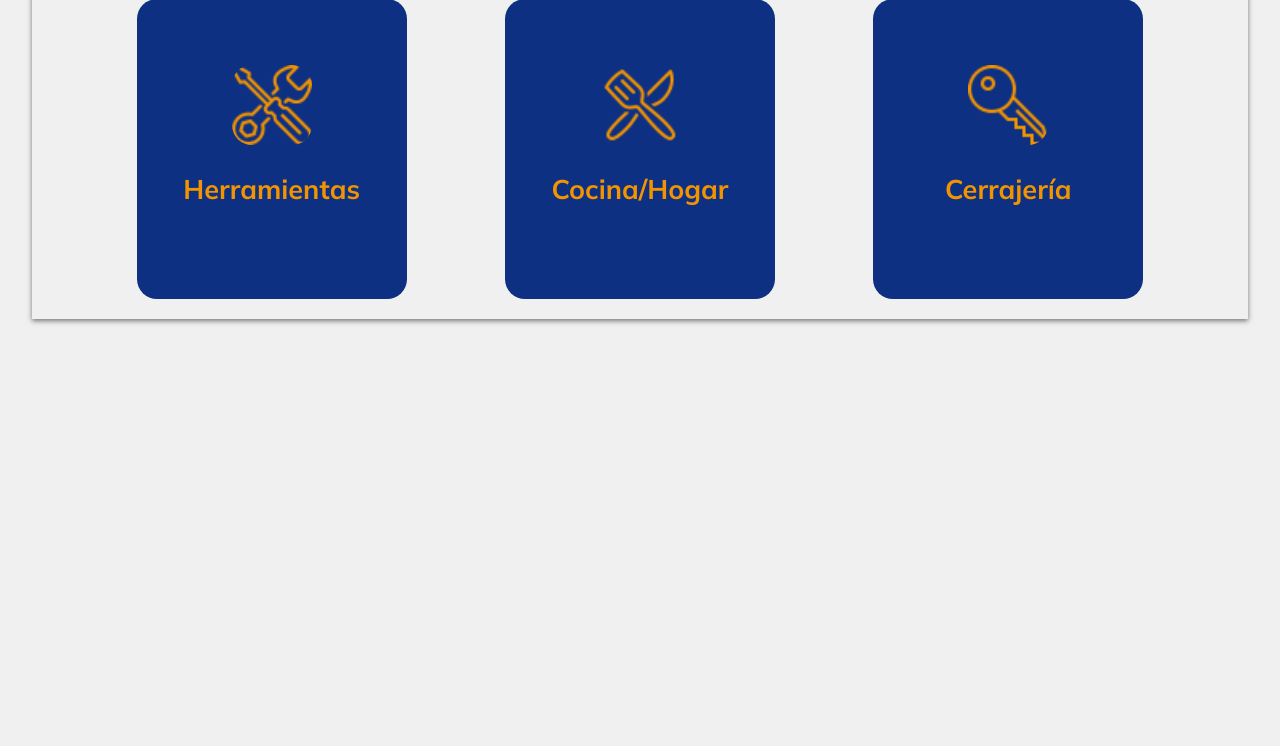
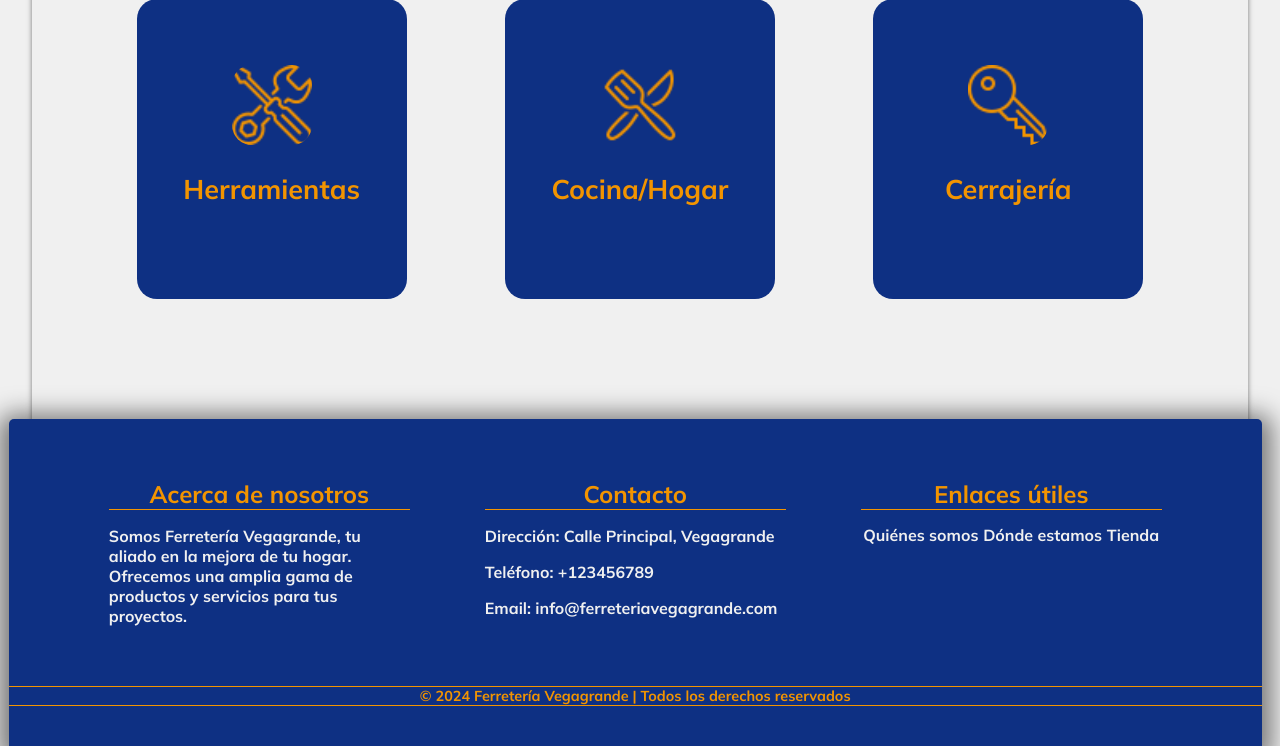
Before and after one commit to Pabloglezr8/Proyecto-Final, a PHP site: page / in a window 1280 px wide. Shown: the part 1383-2129 px from the top of the page. Before the commit the page ends 1707 px from the top, so only its background shows below. Run offline with PHP 8.4, Linux system fonts and the light colour scheme.

Commit message:
hacemos el footer

```diff
--- a/api/aboutus.php
+++ b/api/aboutus.php
@@ -121,6 +121,9 @@ include("header.php");
                 </div>
             </div>
     </div>
+<?php
+include("footer.php");
+?>
 </div>
 </body>
 </html>
--- a/api/contact.php
+++ b/api/contact.php
@@ -59,7 +59,9 @@ include("header.php");
             </div>
         </div>
 
+<?php
+include("footer.php");
+?>
     </div>
-
 </body>
 </html>
--- /dev/null
+++ b/api/footer.php
@@ -0,0 +1,37 @@
+<!DOCTYPE html>
+<html lang="en">
+
+<head>
+    <meta charset="UTF-8">
+    <meta name="viewport" content="width=device-width, initial-scale=1.0">
+    <title>Ferretería Vegagrande</title>
+    <link rel="stylesheet" href="/FerreteriaVegagrande/styles/footer.css">
+</head>
+<body>
+<footer>
+    <div class="footer-content">
+        <div class="footer-section about">
+            <h2>Acerca de nosotros</h2>
+            <p>Somos Ferretería Vegagrande, tu aliado en la mejora de tu hogar. Ofrecemos una amplia gama de productos y servicios para tus proyectos.</p>
+        </div>
+        <div class="footer-section contact">
+            <h2>Contacto</h2>
+            <p>Dirección: Calle Principal, Vegagrande</p>
+            <p>Teléfono: +123456789</p>
+            <p>Email: info@ferreteriavegagrande.com</p>
+        </div>
+        <div class="footer-section links">
+            <h2>Enlaces útiles</h2>
+            <div>
+                <div><a href="/FerreteriaVegagrande/api/aboutus.php">Quiénes somos</a></div>
+                <div><a href="/FerreteriaVegagrande/api/contact.php">Dónde estamos</a></div>
+                <div><a href="/FerreteriaVegagrande/api/shop.php">Tienda</a></div>
+            </div>
+        </div>
+    </div>
+    <div class="footer-bottom">
+        &copy; 2024 Ferretería Vegagrande | Todos los derechos reservados
+    </div>
+</footer>
+</body>
+</html>
--- a/api/my_cart.php
+++ b/api/my_cart.php
@@ -72,6 +72,9 @@ foreach ($cartProducts as $producto) {
             <a href="shop.php"><button>Comprar</button></a>
         <?php endif; ?>
     </div>
+<?php
+include("footer.php");
+?>
 </div>
 <script src="../scripts/cart-actions.js"></script>
 </body>
--- a/api/order-confirmation.php
+++ b/api/order-confirmation.php
@@ -107,6 +107,9 @@ $order_products = $stmt->fetchAll(PDO::FETCH_ASSOC);
                 </table>
         </div>
     </div>
+<?php
+include("footer.php");
+?>
 </div>
 </body>
 </html>
--- a/api/product.php
+++ b/api/product.php
@@ -66,6 +66,9 @@ if($conn){
         <?php endif; ?>
 
     </div>
+<?php
+include("footer.php");
+?>
 </div>
     <script src="https://code.jquery.com/jquery-3.6.0.min.js"></script>
     <script src="../scripts/add-to-cart.js"></script>
--- a/api/shop.php
+++ b/api/shop.php
@@ -73,6 +73,9 @@ $cartProducts = getCartProducts($conn);
                 <p class="error">No se encontraron resultados</p>
             <?php endif; ?>
         </div>
+        <?php
+include("footer.php");
+?>
     </div>
     <script src="https://code.jquery.com/jquery-3.6.0.min.js"></script>
     <script src="../scripts/add-to-cart.js"></script>
--- a/index.php
+++ b/index.php
@@ -147,7 +147,10 @@ include("./api/header.php");
     </section>
     <script src="./scripts/galeria.js"></script>
     <script src="./scripts/change-word.js"></script>
+<?php
+include("./api/footer.php");
+?>
 </div>
+
 </body>
-
 </html>
--- a/styles/admin.css
+++ b/styles/admin.css
@@ -83,7 +83,7 @@ body {
 
 
 img {
-    width: 100px;
+    width: 80px;
     margin: 30px;
 }
 
--- /dev/null
+++ b/styles/footer.css
@@ -0,0 +1,65 @@
+footer {
+    background-color: #0e3083;
+    color: #f0f0f0;
+    padding-top: 40px;
+    padding-bottom: 40px;
+    width: 103%;
+    margin: 0 -23px;
+    margin-top: 100px;
+    border-top-left-radius: 5px;
+    border-top-right-radius: 5px;
+    box-shadow: 0 5px 25px 10px rgba(0, 0, 0, 0.5);
+}
+
+.footer-content {
+    display: grid;
+    grid-template-columns: repeat(auto-fit, minmax(300px, 1fr));
+    width: 90%;
+    justify-content: space-around;
+    margin: 0 auto;
+}
+
+.footer-section {
+    margin: 0 auto;
+    width: 80%;
+    flex: 1;
+    margin-bottom: 20px;
+}
+
+.footer-section h2 {
+    text-align: center;
+    font-size: 1.5em;
+    margin-bottom: 15px;
+    border-bottom: 1px solid #f29400;
+}
+
+.footer-section p {
+    font-size: 1em;
+    margin-bottom: 10px;
+}
+
+.footer-section.links div{
+    display: flex;
+    flex-direction: row;
+    list-style: none;
+    justify-content: space-around;
+    align-items: center;
+    transition: 0.3s ease-in-out;
+}
+
+.footer-section.links a{
+    color: #f0f0f0;
+}
+
+.footer-section.links a:hover{
+    transform: scale(1.1);
+}
+
+.footer-bottom {
+    color: #f29400;
+    text-align: center;
+    margin-top: 30px;
+    font-size: 0.9em;
+    border-top: 1px solid #f29400;
+    border-bottom: 1px solid #f29400;
+}
--- a/styles/style.css
+++ b/styles/style.css
@@ -17,6 +17,7 @@ body {
     box-shadow: 0 2px 5px rgba(0, 0, 0, 0.5);
     border-top: 1px solid transparent;
     margin: 0 auto;
+
 }
 
 h1 {
```
Also changed, not shown: api/order.php (+7 -1 lines).
